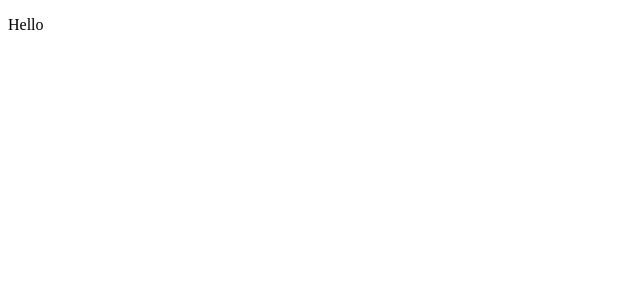
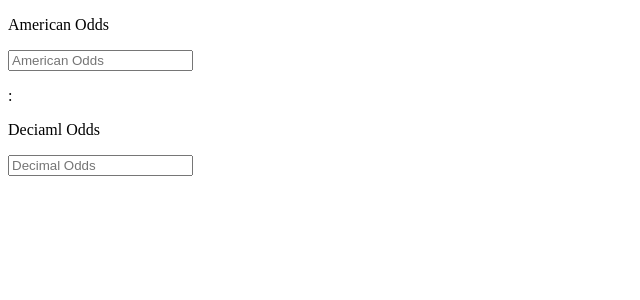
Before and after one commit to HumbertoMelean/betting-odds-toolkit, a React (Vite) app: page / in a window 1280 px wide. Shown: the top 300 px of the page, without its empty margins (0-640 px from the left). Built offline with nearby package versions, Linux system fonts and the light colour scheme.

Commit message:
Refactor App component to manage American and Decimal odds with state

```diff
--- a/src/App.jsx
+++ b/src/App.jsx
@@ -1,12 +1,39 @@
-import { useState } from "react";
+import { useState, useEffect } from "react";
 
 function App() {
-  const [count, setCount] = useState(null);
+  const [americanOdds, setAmericanOdds] = useState("");
+  const [decimalOdds, setDecimalOdds] = useState("");
+
+  function convertAmericanToDecimal(americanOdds) {
+    if (americanOdds >= 100) {
+      console.log(americanOdds);
+    } else if (americanOdds <= -100) {
+      //code
+      console.log(americanOdds);
+    }
+  }
 
   return (
-    <>
-      <p>Hello</p>
-    </>
+    <div>
+      <div>
+        <p>American Odds</p>
+        <input
+          placeholder="American Odds"
+          type="number"
+          value={americanOdds}
+          onChange={(e) => {
+            const inputValue = e.target.value;
+            setAmericanOdds(inputValue);
+            console.log("user", inputValue);
+          }}
+        />
+        <p>:{americanOdds}</p>
+      </div>
+      <div>
+        <p>Deciaml Odds</p>
+        <input placeholder="Decimal Odds" value={setDecimalOdds} />
+      </div>
+    </div>
   );
 }
 
```
